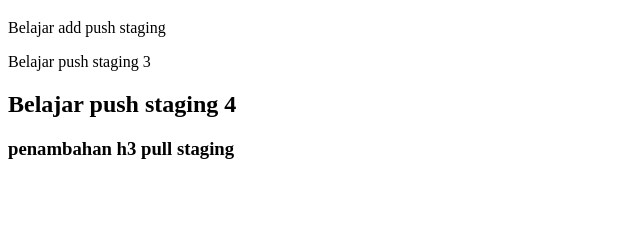
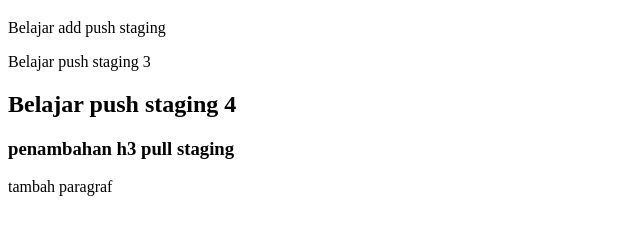
Before and after one commit to Panji28/belajar-git, a plain HTML site: page header.html in a window 1280 px wide. Shown: the part 61-296 px from the top of the page, without its empty margins (0-640 px from the left). Drawn offline with Linux system fonts and the light colour scheme.

Commit message:
tambah paragraf di header

```diff
--- a/header.html
+++ b/header.html
@@ -11,5 +11,6 @@
     <p>Belajar push staging 3</p>
     <h2>Belajar push staging 4</h2>
     <h3>penambahan h3 pull staging</h3>
+    <p>tambah paragraf</p>
 </body>
 </html>
```
